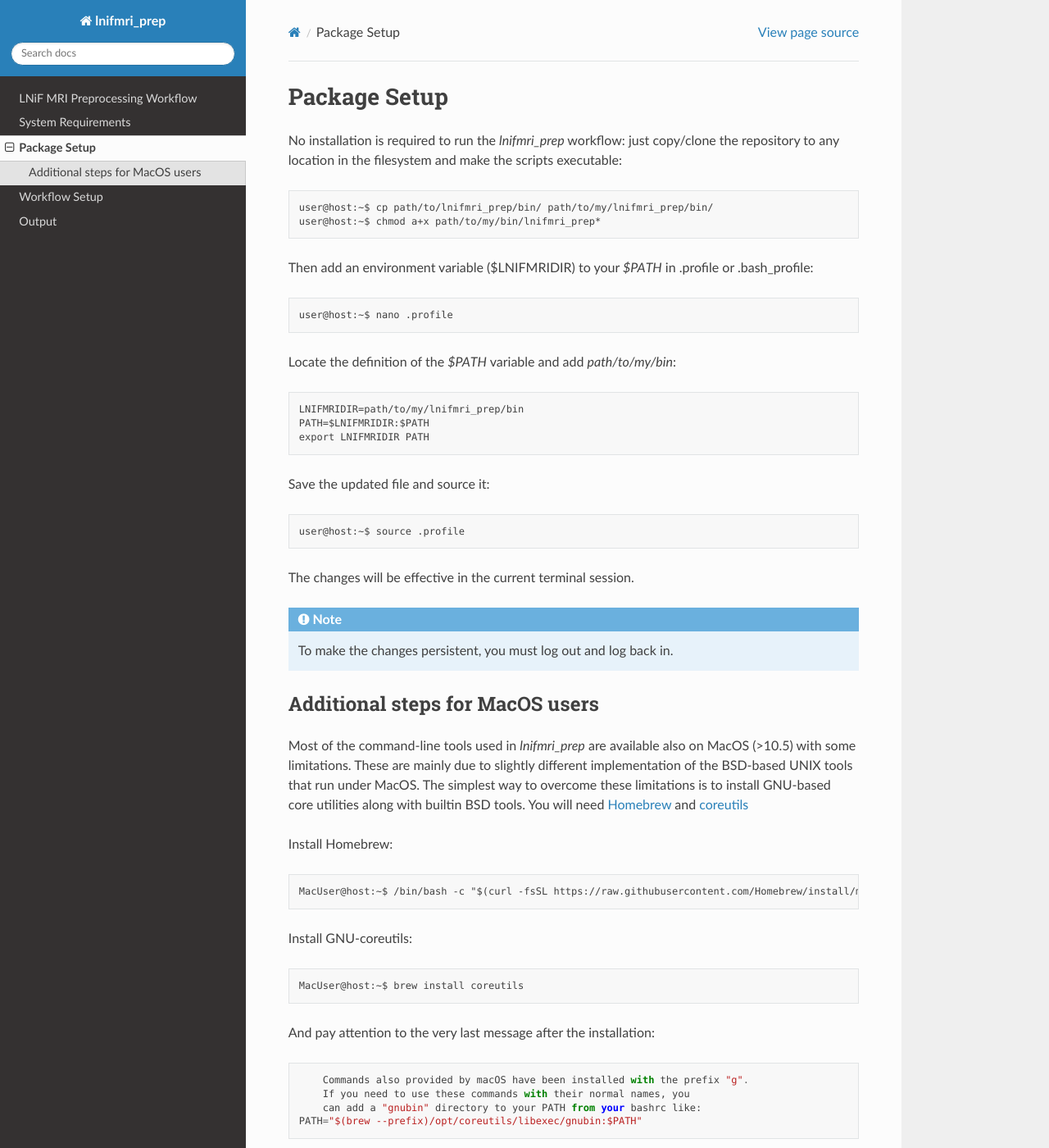
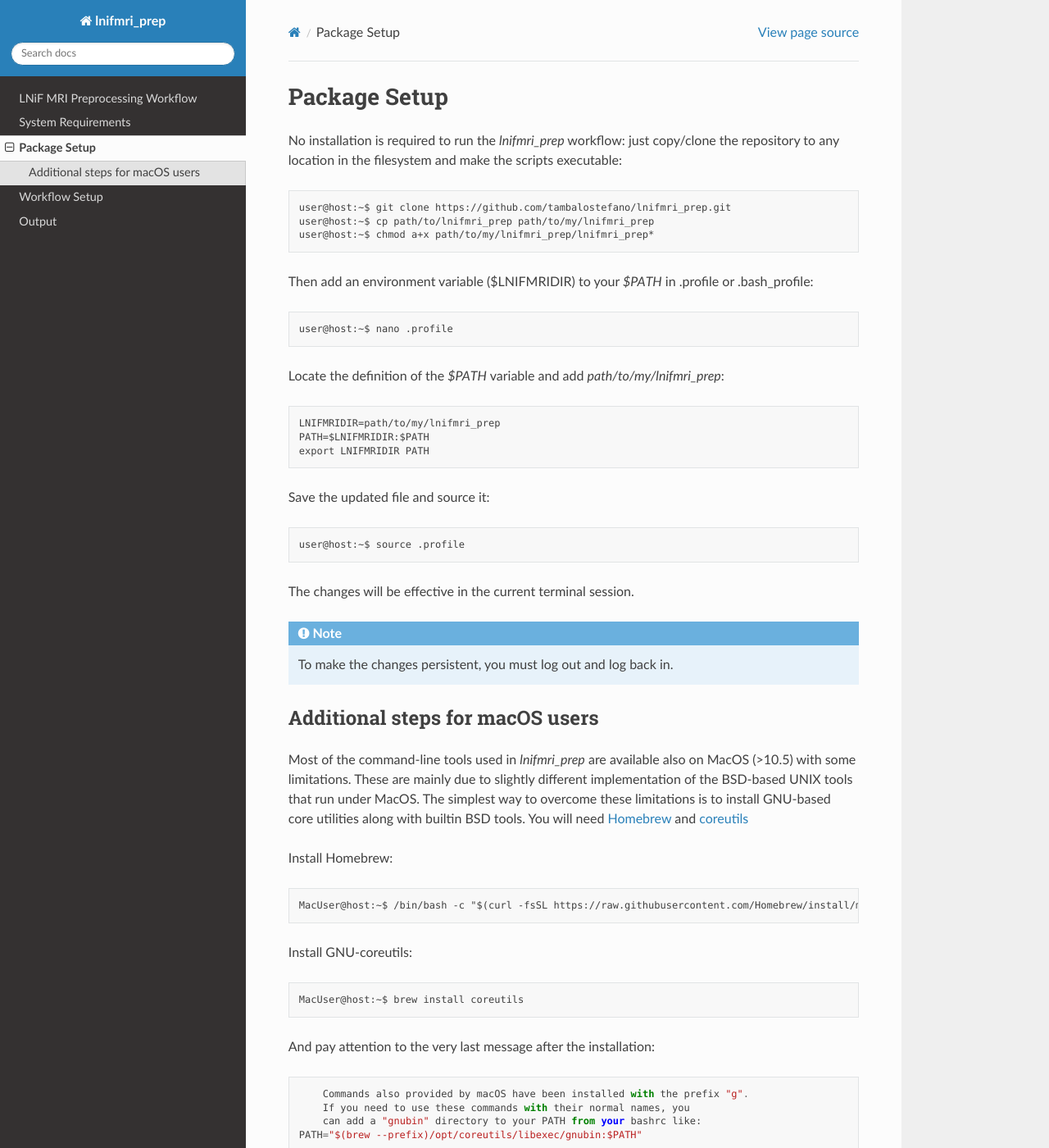
Before and after one commit to tambalostefano/lnifmri_prep, a Sphinx documentation site: the page built from docs/source/setup.rst, in a window 1280 px wide and 1400 px high. Shown: the whole window at 82% size. Built offline with Sphinx 7.4.7 and the Read the Docs theme 2.0.0, drawn with Linux system fonts in a browser that asks for light colours.

Commit message:
Minor update

```diff
--- a/docs/source/setup.rst
+++ b/docs/source/setup.rst
@@ -3,16 +3,17 @@ Package Setup
 
 No installation is required to run the *lnifmri_prep* workflow: just copy/clone the repository to any location in the filesystem and make the scripts executable::
 
-	user@host:~$ cp path/to/lnifmri_prep/bin/ path/to/my/lnifmri_prep/bin/
-	user@host:~$ chmod a+x path/to/my/bin/lnifmri_prep*
+	user@host:~$ git clone https://github.com/tambalostefano/lnifmri_prep.git
+	user@host:~$ cp path/to/lnifmri_prep path/to/my/lnifmri_prep
+	user@host:~$ chmod a+x path/to/my/lnifmri_prep/lnifmri_prep*
 
 Then add an environment variable ($LNIFMRIDIR) to your *$PATH* in .profile or .bash_profile::
 
 	user@host:~$ nano .profile
 
-Locate the definition of the *$PATH* variable and add *path/to/my/bin*::
+Locate the definition of the *$PATH* variable and add *path/to/my/lnifmri_prep*::
 
-	LNIFMRIDIR=path/to/my/lnifmri_prep/bin
+	LNIFMRIDIR=path/to/my/lnifmri_prep
 	PATH=$LNIFMRIDIR:$PATH
 	export LNIFMRIDIR PATH
 
@@ -25,7 +26,7 @@ The changes will be effective in the current terminal session.
 .. note::
 	To make the changes persistent, you must log out and log back in.
 
-Additional steps for MacOS users
+Additional steps for macOS users
 --------------------------------
 
 Most of the command-line tools used in *lnifmri_prep* are available also on MacOS (>10.5) with some limitations. These are mainly due to slightly different implementation of the BSD-based UNIX tools that run under MacOS. The simplest way to overcome these limitations is to install GNU-based core utilities along with builtin BSD tools. You will need `Homebrew <https://brew.sh>`_ and `coreutils <https://formulae.brew.sh/formula/coreutils#default>`_
```
